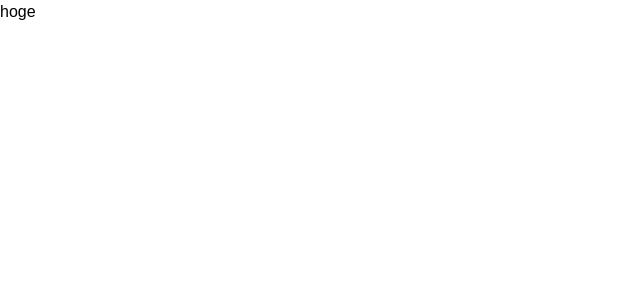
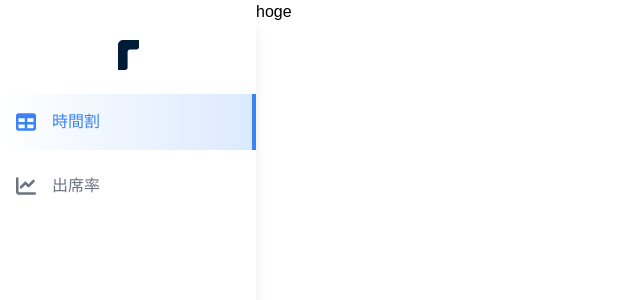
Before and after one commit to ecc-proken/eccSchoolApp-web, a React (Create React App) app: page / in a window 1280 px wide. Shown: the top 300 px of the page, without its empty margins (0-640 px from the left). Built offline with nearby package versions, Linux system fonts and the light colour scheme.

Commit message:
add: create layout components

```diff
--- a/src/components/pages/Home.tsx
+++ b/src/components/pages/Home.tsx
@@ -1,11 +1,8 @@
 import { VFC } from 'react';
+import Layout from 'components/template/Layout';
 
 const Home: VFC = () => {
-  return (
-    <div>
-      <p>hoge</p>
-    </div>
-  );
+  return <Layout>hoge</Layout>;
 };
 
 export default Home;
--- /dev/null
+++ b/src/components/template/Layout.tsx
@@ -0,0 +1,83 @@
+import { ReactNode, VFC } from 'react';
+import { FontAwesomeIcon } from '@fortawesome/react-fontawesome';
+import { faTable, faChartLine } from '@fortawesome/free-solid-svg-icons';
+
+type Props = {
+  children: ReactNode;
+};
+const Layout: VFC<Props> = ({ children }) => {
+  return (
+    <div className='h-full flex'>
+      {/* side start */}
+      <div className='h-full hidden lg:block my-4 shadow-lg relative w-80'>
+        <div className='bg-white h-full rounded-2xl'>
+          <div className='flex items-center justify-center pt-6'>
+            {/* icon */}
+            <svg
+              width='35'
+              height='30'
+              viewBox='0 0 256 366'
+              version='1.1'
+              preserveAspectRatio='xMidYMid'
+            >
+              <defs>
+                <linearGradient
+                  x1='12.5189534%'
+                  y1='85.2128611%'
+                  x2='88.2282959%'
+                  y2='10.0225497%'
+                  id='linearGradient-1'
+                ></linearGradient>
+              </defs>
+              <g>
+                <path
+                  d='M0,60.8538006 C0,27.245261 27.245304,0 60.8542121,0 L117.027019,0 L255.996549,0 L255.996549,86.5999776 C255.996549,103.404155 242.374096,117.027222 225.569919,117.027222 L145.80812,117.027222 C130.003299,117.277829 117.242615,130.060011 117.027019,145.872817 L117.027019,335.28252 C117.027019,352.087312 103.404567,365.709764 86.5997749,365.709764 L0,365.709764 L0,117.027222 L0,60.8538006 Z'
+                  fill='#001B38'
+                ></path>
+                <circle
+                  fill='url(#linearGradient-1)'
+                  transform='translate(147.013244, 147.014675) rotate(90.000000) translate(-147.013244, -147.014675) '
+                  cx='147.013244'
+                  cy='147.014675'
+                  r='78.9933938'
+                ></circle>
+                <circle
+                  fill='url(#linearGradient-1)'
+                  opacity='0.5'
+                  transform='translate(147.013244, 147.014675) rotate(90.000000) translate(-147.013244, -147.014675) '
+                  cx='147.013244'
+                  cy='147.014675'
+                  r='78.9933938'
+                ></circle>
+              </g>
+            </svg>
+          </div>
+          <nav className='mt-6'>
+            <div>
+              {/* selected */}
+              <a
+                className='w-full uppercase text-blue-500 flex items-center p-4 my-2 transition-colors duration-200 justify-start bg-gradient-to-r from-white to-blue-100  border-r-4 border-blue-500'
+                href='#'
+              >
+                <FontAwesomeIcon icon={faTable} className='text-xl' />
+                <span className='mx-4 text-base font-normal'>時間割</span>
+              </a>
+              {/* default */}
+              <a
+                className='w-full uppercase text-gray-500 flex items-center p-4 my-2 transition-colors duration-200 justify-start hover:text-blue-500'
+                href='#'
+              >
+                <FontAwesomeIcon icon={faChartLine} className='text-xl' />
+                <span className='mx-4 text-base font-normal'>出席率</span>
+              </a>
+            </div>
+          </nav>
+        </div>
+      </div>
+      {/* side end */}
+      <div className='w-full'>{children}</div>
+    </div>
+  );
+};
+
+export default Layout;
```
